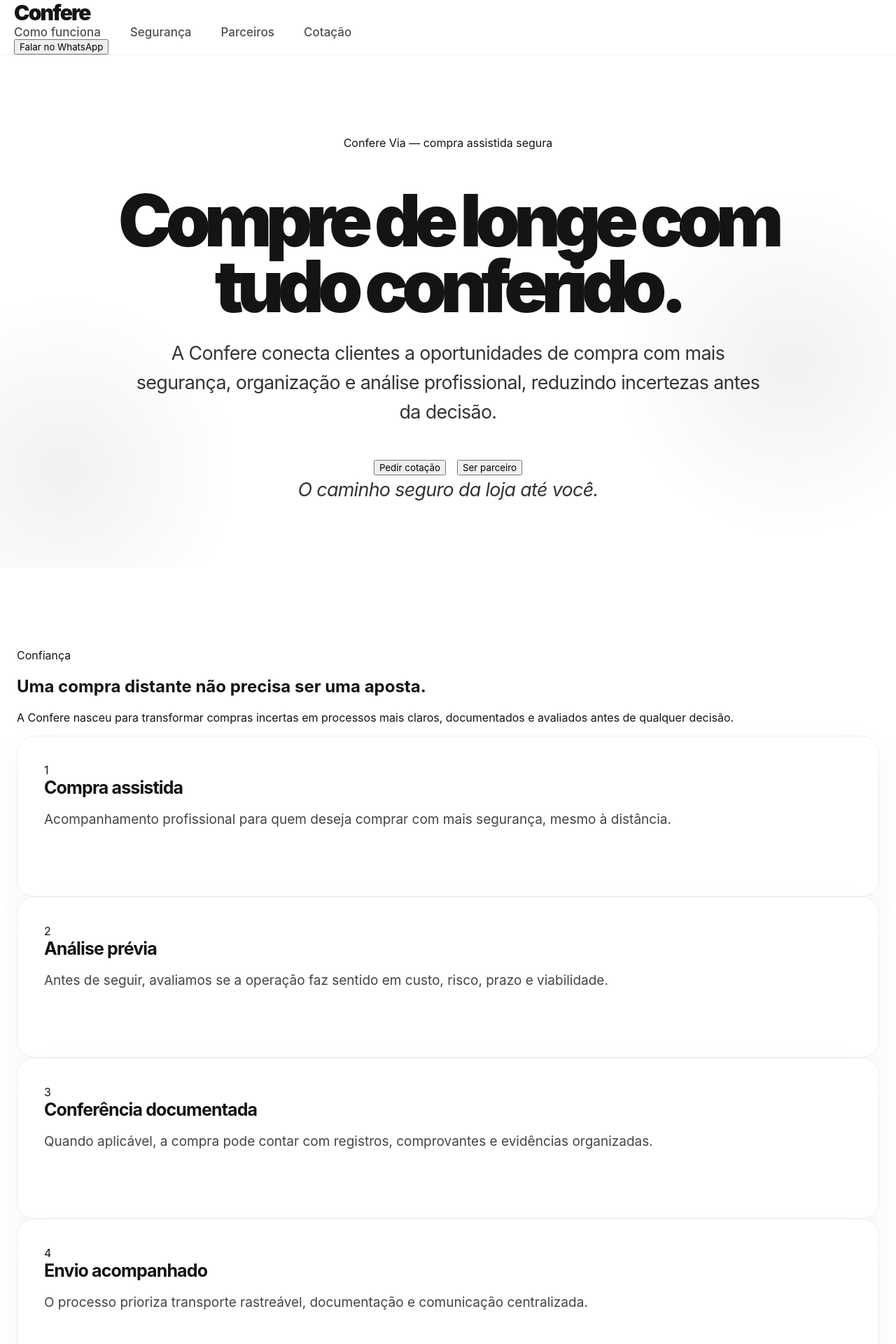
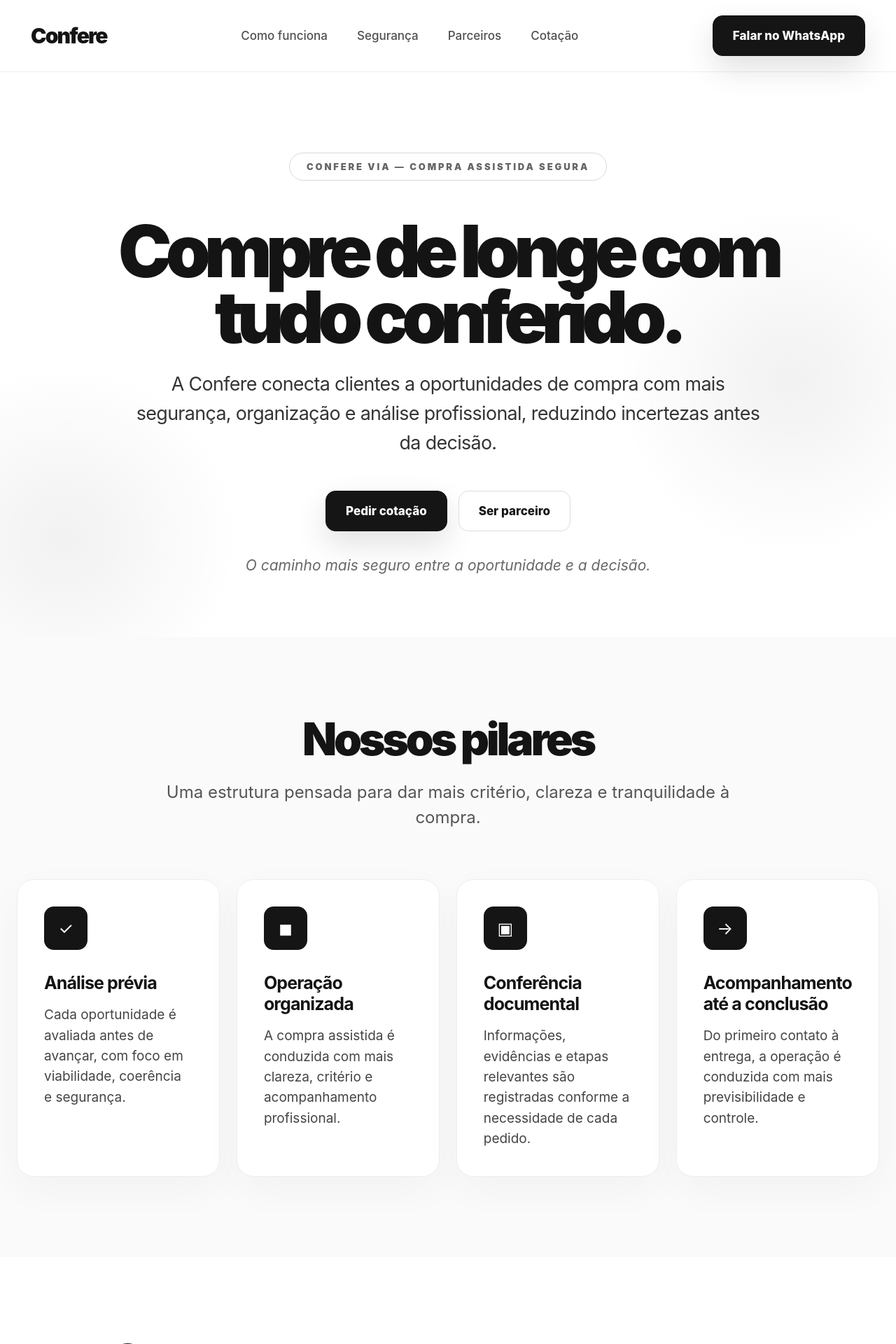
Before and after one commit to gabrielsa2899/confere-via-site, a React (Vite) app: page / in a window 1280 px wide. Shown: the top 1920 px of the page at 70% size. Built offline with nearby package versions, Linux system fonts and the light colour scheme.

Commit message:
Update App.jsx

```diff
--- a/src/App.jsx
+++ b/src/App.jsx
@@ -1,129 +1,117 @@
-import React, { useState } from "react";
-import "./index.css";
-
-const WHATSAPP_LINK = "https://wa.me/5518981601801";
-
-function App() {
-  const [openFaq, setOpenFaq] = useState(0);
-
-  const goWhatsApp = () => {
-    window.open(WHATSAPP_LINK, "_blank");
-  };
+const whatsappLink = "https://wa.me/5518981601801";
 
 const pillars = [
   {
-      title: "Compra assistida",
-      text: "Acompanhamento profissional para quem deseja comprar com mais segurança, mesmo à distância.",
+    icon: "✓",
+    title: "Análise prévia",
+    text: "Cada oportunidade é avaliada antes de avançar, com foco em viabilidade, coerência e segurança.",
   },
   {
-      title: "Análise prévia",
-      text: "Antes de seguir, avaliamos se a operação faz sentido em custo, risco, prazo e viabilidade.",
+    icon: "◼",
+    title: "Operação organizada",
+    text: "A compra assistida é conduzida com mais clareza, critério e acompanhamento profissional.",
   },
   {
-      title: "Conferência documentada",
-      text: "Quando aplicável, a compra pode contar com registros, comprovantes e evidências organizadas.",
+    icon: "▣",
+    title: "Conferência documental",
+    text: "Informações, evidências e etapas relevantes são registradas conforme a necessidade de cada pedido.",
   },
   {
-      title: "Envio acompanhado",
-      text: "O processo prioriza transporte rastreável, documentação e comunicação centralizada.",
+    icon: "→",
+    title: "Acompanhamento até a conclusão",
+    text: "Do primeiro contato à entrega, a operação é conduzida com mais previsibilidade e controle.",
   },
 ];
 
-  const process = [
+const steps = [
   {
     number: "01",
-      title: "Você envia o que procura",
-      text: "O cliente informa o produto, referência, cidade ou origem desejada e expectativa de compra.",
+    title: "Você nos apresenta a demanda.",
+    text: "Produto, referência e contexto da compra são avaliados com atenção.",
   },
   {
     number: "02",
-      title: "A Confere avalia a viabilidade",
-      text: "Analisamos se a compra compensa e se existe uma forma segura de conduzir o pedido.",
+    title: "A Confere analisa viabilidade e risco.",
+    text: "Nem toda oportunidade compensa. Nosso papel é filtrar o que faz sentido.",
   },
   {
     number: "03",
-      title: "Apresentamos uma orientação",
-      text: "O cliente recebe uma visão clara de custos, riscos, prazos estimados e próximos passos.",
+    title: "A operação é estruturada.",
+    text: "Organizamos a condução do pedido de forma mais segura, clara e profissional.",
   },
   {
     number: "04",
-      title: "O cliente decide se aprova",
-      text: "Nenhuma compra segue sem aprovação prévia do cliente sobre as condições finais.",
+    title: "A conferência é registrada.",
+    text: "As validações relevantes são documentadas conforme o perfil da operação.",
   },
   {
     number: "05",
-      title: "O pedido é acompanhado",
-      text: "A operação é conduzida com processo, comunicação oficial e registros quando necessários.",
+    title: "O cliente acompanha a conclusão.",
+    text: "A compra segue com mais previsibilidade, comunicação e respaldo.",
   },
   {
     number: "06",
-      title: "Entrega com rastreio",
-      text: "Sempre que possível, o envio é feito com rastreabilidade e documentação do andamento.",
+    title: "Decisão com mais confiança.",
+    text: "Nosso objetivo é reduzir incertezas antes e durante a compra.",
   },
 ];
 
-  const security = [
-    "Atendimento centralizado pelos canais oficiais da Confere.",
-    "Análise prévia antes de qualquer recomendação de compra.",
-    "Produtos irregulares, falsificados ou sem origem não são aceitos.",
-    "Pedidos de maior valor passam por critérios adicionais de segurança.",
-    "O cliente recebe orientação antes de decidir seguir com a compra.",
-    "A operação só avança quando houver viabilidade mínima identificada.",
+const securityItems = [
+  "A Confere atua com análise prévia e não incentiva operações sem lógica econômica ou operacional.",
+  "Pedidos sensíveis ou de maior valor exigem critério adicional e documentação proporcional.",
+  "Produtos sem procedência clara, de origem duvidosa ou incompatíveis com a política da empresa não seguem.",
+  "A operação é tratada com foco em organização, rastreabilidade e redução de exposição para todas as partes.",
+  "Cada pedido é analisado individualmente, sem promessas genéricas ou irreais.",
+  "Quando a compra não compensa, a recomendação pode ser simplesmente não prosseguir.",
 ];
 
-  const partners = [
+const partnerCards = [
   {
+    icon: "◻",
     title: "Lojas e fornecedores",
-      text: "Negócios confiáveis que desejam receber pedidos qualificados e atuar com mais organização.",
+    text: "Buscamos relações comerciais sérias, com comunicação objetiva, clareza nas informações e postura profissional.",
   },
   {
-      title: "Operadores locais",
-      text: "Pessoas previamente cadastradas para apoiar demandas autorizadas dentro do processo da Confere.",
+    icon: "◎",
+    title: "Operadores parceiros",
+    text: "Pessoas e apoios operacionais que atuem com responsabilidade, discrição e padrão confiável de execução.",
   },
   {
-      title: "Parceiros logísticos",
-      text: "Estruturas de apoio para coleta, despacho, redirecionamento ou envio quando a operação permitir.",
+    icon: "▵",
+    title: "Rede de apoio logístico",
+    text: "Estruturas de apoio que contribuam para uma operação mais organizada, previsível e bem documentada.",
   },
 ];
 
-  const faq = [
+const faqs = [
   {
-      question: "A Confere vende os produtos?",
-      answer:
-        "Em regra, não. A Confere atua como intermediadora de compra assistida, ajudando o cliente a avaliar, organizar e conduzir uma compra com mais segurança.",
+    q: "A Confere vende produtos diretamente?",
+    a: "Não. A Confere atua como estrutura de compra assistida, análise e organização operacional.",
   },
   {
-      question: "A Confere garante que sempre será mais barato?",
-      answer:
-        "Não. O objetivo é analisar se a compra compensa. Quando o custo final, o risco ou a logística não fizerem sentido, a recomendação pode ser não seguir com a compra.",
+    q: "A Confere garante que toda compra será mais barata?",
+    a: "Não. O compromisso da Confere não é prometer preço baixo a qualquer custo, e sim avaliar se a operação faz sentido. Em alguns casos, a melhor decisão é não comprar.",
   },
   {
-      question: "Vocês trabalham apenas com Paraguai?",
-      answer:
-        "Não. A Confere pode avaliar compras em lojas distantes, regiões de fronteira e também operações internacionais, como Estados Unidos e China, quando houver viabilidade.",
+    q: "Todo pedido pode ser atendido?",
+    a: "Não. Cada demanda passa por análise de viabilidade, origem, nível de risco, custo total e coerência operacional.",
   },
   {
-      question: "Produtos acima de 500 dólares podem ser comprados?",
-      answer:
-        "Podem ser analisados, mas nem sempre compensam. Produtos de maior valor exigem mais cuidado, simulação de custos, análise tributária, logística adequada e aprovação clara do cliente.",
+    q: "A Confere atende compras internacionais?",
+    a: "Quando houver lógica econômica e operacional, sim. Compras internacionais são avaliadas caso a caso, sempre com foco em viabilidade e segurança.",
   },
   {
-      question: "A Confere aceita qualquer produto?",
-      answer:
-        "Não. Produtos proibidos, falsificados, sem origem, irregulares ou com risco jurídico não são aceitos.",
-    },
-    {
-      question: "Lojas e parceiros podem se cadastrar?",
-      answer:
-        "Sim. A Confere pode avaliar lojas, operadores e parceiros logísticos que desejem atuar de forma organizada, documentada e profissional.",
+    q: "Como posso pedir uma análise ou cotação?",
+    a: "Basta entrar em contato pelo WhatsApp e apresentar o produto ou a demanda. A Confere faz uma avaliação inicial antes de qualquer avanço.",
   },
 ];
 
+function App() {
   return (
     <div className="site">
       <header className="header">
-        <div className="container header-content">
-          <a href="#inicio" className="logo">
+        <div className="header-inner">
+          <a href="#top" className="logo">
             Confere
           </a>
 
@@ -134,56 +122,57 @@ function App() {
             <a href="#cotacao">Cotação</a>
           </nav>
 
-          <button className="btn btn-dark header-btn" onClick={goWhatsApp}>
-            Falar no WhatsApp
-          </button>
+          <div className="header-actions">
+            <a href={whatsappLink} target="_blank" rel="noreferrer">
+              <button className="whatsapp-btn">Falar no WhatsApp</button>
+            </a>
+          </div>
         </div>
       </header>
 
       <main>
-        <section id="inicio" className="hero">
-          <div className="hero-bg hero-bg-left"></div>
-          <div className="hero-bg hero-bg-right"></div>
-
-          <div className="container hero-content">
-            <span className="eyebrow">Confere Via — compra assistida segura</span>
+        <section className="hero" id="top">
+          <div className="hero-content">
+            <div className="badge">CONFERE VIA — COMPRA ASSISTIDA SEGURA</div>
 
             <h1>Compre de longe com tudo conferido.</h1>
 
-            <p className="hero-subtitle">
-              A Confere conecta clientes a oportunidades de compra com mais segurança,
-              organização e análise profissional, reduzindo incertezas antes da decisão.
+            <p>
+              A Confere conecta clientes a oportunidades de compra com mais
+              segurança, organização e análise profissional, reduzindo
+              incertezas antes da decisão.
             </p>
 
             <div className="hero-actions">
-              <button className="btn btn-dark" onClick={goWhatsApp}>
-                Pedir cotação
-              </button>
+              <a href={whatsappLink} target="_blank" rel="noreferrer">
+                <button className="primary-btn">Pedir cotação</button>
+              </a>
 
-              <button className="btn btn-light" onClick={goWhatsApp}>
-                Ser parceiro
-              </button>
+              <a href={whatsappLink} target="_blank" rel="noreferrer">
+                <button className="secondary-btn">Ser parceiro</button>
+              </a>
             </div>
 
-            <p className="hero-note">O caminho seguro da loja até você.</p>
+            <div className="hero-note">
+              O caminho mais seguro entre a oportunidade e a decisão.
+            </div>
           </div>
         </section>
 
-        <section className="section">
+        <section className="section section-light">
           <div className="container">
-            <div className="section-heading center">
-              <span className="tag">Confiança</span>
-              <h2>Uma compra distante não precisa ser uma aposta.</h2>
+            <div className="section-header">
+              <h2>Nossos pilares</h2>
               <p>
-                A Confere nasceu para transformar compras incertas em processos mais claros,
-                documentados e avaliados antes de qualquer decisão.
+                Uma estrutura pensada para dar mais critério, clareza e
+                tranquilidade à compra.
               </p>
             </div>
 
-            <div className="grid four">
-              {pillars.map((item, index) => (
-                <div className="card pillar-card" key={index}>
-                  <div className="icon-box">{index + 1}</div>
+            <div className="grid-4">
+              {pillars.map((item) => (
+                <div className="card" key={item.title}>
+                  <div className="card-icon">{item.icon}</div>
                   <h3>{item.title}</h3>
                   <p>{item.text}</p>
                 </div>
@@ -192,34 +181,91 @@ function App() {
           </div>
         </section>
 
-        <section className="section muted">
-          <div className="container narrow">
-            <div className="section-heading center">
-              <span className="tag">O desafio</span>
-              <h2>Comprar de longe pode compensar. O difícil é saber quando confiar.</h2>
+        <section className="section">
+          <div className="container">
+            <div className="problem">
+              <h2>
+                Comprar de longe pode ser uma ótima oportunidade. O problema é
+                decidir sem segurança.
+              </h2>
               <p>
-                Muitas pessoas encontram preços melhores, produtos específicos ou oportunidades
-                em outras cidades, fronteiras e mercados internacionais. O problema começa quando
-                falta clareza sobre origem, condição, envio, risco, custo final e responsabilidade.
+                Muitas compras parecem vantajosas à primeira vista, mas se
+                tornam arriscadas quando faltam critério, contexto e análise.
+                A Confere nasce para reduzir essa zona de incerteza.
               </p>
             </div>
           </div>
         </section>
 
-        <section id="como-funciona" className="section">
+        <section className="section section-light" id="como-funciona">
           <div className="container">
-            <div className="section-heading center">
-              <span className="tag">Processo</span>
+            <div className="section-header">
               <h2>Como funciona</h2>
               <p>
-                Um fluxo simples para o cliente, com análise e organização antes da compra.
+                Um processo simples na apresentação, mas criterioso na execução.
               </p>
             </div>
 
-            <div className="grid three">
-              {process.map((item) => (
-                <div className="card step-card" key={item.number}>
-                  <span className="step-number">{item.number}</span>
+            <div className="grid-3">
+              {steps.map((step) => (
+                <div className="step-card" key={step.number}>
+                  <div className="step-number">{step.number}</div>
+                  <strong>{step.title}</strong>
+                  <p>{step.text}</p>
+                </div>
+              ))}
+            </div>
+          </div>
+        </section>
+
+        <section className="section" id="seguranca">
+          <div className="container">
+            <div className="section-header">
+              <h2>Segurança por critério, não por promessa.</h2>
+              <p>
+                Nosso papel é proteger a qualidade da decisão e a consistência
+                da operação.
+              </p>
+            </div>
+
+            <div className="security-list">
+              {securityItems.map((item, index) => (
+                <div className="security-item" key={index}>
+                  <div className="check">✓</div>
+                  <div>{item}</div>
+                </div>
+              ))}
+            </div>
+          </div>
+        </section>
+
+        <section className="section section-light">
+          <div className="container">
+            <div className="section-header">
+              <h2>Compras internacionais, quando fizer sentido.</h2>
+              <p>
+                A Confere também pode avaliar demandas ligadas a compras
+                internacionais, sempre com análise prévia de viabilidade, custo
+                total e coerência operacional.
+              </p>
+            </div>
+          </div>
+        </section>
+
+        <section className="section" id="parceiros">
+          <div className="container">
+            <div className="section-header">
+              <h2>Rede Confere</h2>
+              <p>
+                Construímos relações com parceiros que valorizam seriedade,
+                consistência e visão de longo prazo.
+              </p>
+            </div>
+
+            <div className="grid-3">
+              {partnerCards.map((item) => (
+                <div className="card" key={item.title}>
+                  <div className="card-icon">{item.icon}</div>
                   <h3>{item.title}</h3>
                   <p>{item.text}</p>
                 </div>
@@ -228,108 +274,31 @@ function App() {
           </div>
         </section>
 
-        <section id="seguranca" className="section dark-section">
+        <section className="cta-dark" id="cotacao">
           <div className="container">
-            <div className="section-heading">
-              <span className="tag tag-dark">Segurança</span>
-              <h2>Segurança por processo, não por promessa.</h2>
+            <h2>Tem uma oportunidade de compra e quer analisá-la com mais segurança?</h2>
             <p>
-                A Confere não trabalha com improviso. Cada operação precisa fazer sentido,
-                respeitar critérios mínimos e preservar cliente, empresa e parceiros.
+              Envie sua demanda. A Confere faz uma avaliação inicial e indica se
+              vale a pena avançar.
             </p>
-            </div>
-
-            <div className="security-grid">
-              {security.map((item, index) => (
-                <div className="security-item" key={index}>
-                  <span>✓</span>
-                  <p>{item}</p>
-                </div>
-              ))}
-            </div>
+            <a href={whatsappLink} target="_blank" rel="noreferrer">
+              <button className="secondary-btn">Chamar no WhatsApp</button>
+            </a>
           </div>
         </section>
 
         <section className="section">
-          <div className="container narrow">
-            <div className="section-heading center">
-              <span className="tag">Importações</span>
-              <h2>Compras nacionais e internacionais com análise de viabilidade.</h2>
-              <p>
-                A Confere também pode avaliar compras dos Estados Unidos e da China, considerando
-                custo final, risco, prazo, documentação e logística. O foco não é prometer o menor
-                preço, mas orientar quando a operação realmente faz sentido.
-              </p>
-            </div>
-          </div>
-        </section>
-
-        <section id="parceiros" className="section muted">
           <div className="container">
-            <div className="section-heading">
-              <span className="tag">Rede</span>
-              <h2>Faça parte da rede Confere</h2>
-              <p>
-                Buscamos parceiros confiáveis para construir uma operação segura, profissional
-                e bem posicionada no mercado.
-              </p>
+            <div className="section-header">
+              <h2>Perguntas frequentes</h2>
+              <p>Respostas objetivas para as dúvidas mais comuns.</p>
             </div>
 
-            <div className="grid three">
-              {partners.map((item, index) => (
-                <div className="card partner-card" key={index}>
-                  <div className="icon-box">{index + 1}</div>
-                  <h3>{item.title}</h3>
-                  <p>{item.text}</p>
-                </div>
-              ))}
-            </div>
-
-            <div className="center action-space">
-              <button className="btn btn-dark" onClick={goWhatsApp}>
-                Quero ser parceiro
-              </button>
-            </div>
-          </div>
-        </section>
-
-        <section id="cotacao" className="cta">
-          <div className="container cta-content">
-            <h2>Quer comprar de longe, mas não sabe em quem confiar?</h2>
-            <p>
-              Envie o produto que procura. A Confere analisa se a compra é possível,
-              se compensa e qual nível de proteção faz sentido.
-            </p>
-
-            <button className="btn btn-white" onClick={goWhatsApp}>
-              Chamar no WhatsApp
-            </button>
-          </div>
-        </section>
-
-        <section className="section">
-          <div className="container faq-container">
-            <div className="section-heading center">
-              <span className="tag">Dúvidas</span>
-              <h2>Perguntas frequentes</h2>
-              <p>Informações importantes antes de solicitar uma cotação.</p>
-            </div>
-
-            <div className="faq-list">
-              {faq.map((item, index) => (
-                <div
-                  className={`faq-item ${openFaq === index ? "active" : ""}`}
-                  key={index}
-                >
-                  <button
-                    className="faq-question"
-                    onClick={() => setOpenFaq(openFaq === index ? null : index)}
-                  >
-                    <span>{item.question}</span>
-                    <strong>{openFaq === index ? "−" : "+"}</strong>
-                  </button>
-
-                  {openFaq === index && <p className="faq-answer">{item.answer}</p>}
+            <div className="faq">
+              {faqs.map((item) => (
+                <div className="faq-item" key={item.q}>
+                  <div className="faq-question">{item.q}</div>
+                  <div className="faq-answer">{item.a}</div>
                 </div>
               ))}
             </div>
@@ -338,34 +307,34 @@ function App() {
       </main>
 
       <footer className="footer">
-        <div className="container footer-grid">
+        <div className="footer-grid">
           <div>
-            <h2>Confere Via</h2>
-            <p>Compre de longe com tudo conferido.</p>
+            <h3>Confere</h3>
+            <p>
+              Compra assistida com mais critério, segurança e organização.
+            </p>
           </div>
 
           <div>
-            <h4>Contato</h4>
+            <h3>Contato</h3>
             <p>WhatsApp: (18) 98160-1801</p>
             <p>Site: conferevia.com.br</p>
           </div>
 
           <div>
-            <h4>Navegação</h4>
-            <a href="#como-funciona">Como funciona</a>
-            <a href="#seguranca">Segurança</a>
-            <a href="#parceiros">Parceiros</a>
-            <a href="#cotacao">Cotação</a>
+            <h3>Navegação</h3>
+            <p><a href="#como-funciona">Como funciona</a></p>
+            <p><a href="#seguranca">Segurança</a></p>
+            <p><a href="#parceiros">Parceiros</a></p>
+            <p><a href="#cotacao">Cotação</a></p>
           </div>
         </div>
 
-        <div className="container legal">
-          <p>
-            A Confere Via atua como intermediadora de compra assistida. Disponibilidade,
-            preço, garantia, prazo, envio, tributação e condições finais dependem da loja,
-            produto, parceiro logístico e análise do pedido.
-          </p>
-        </div>
+        <small>
+          A Confere atua como estrutura de compra assistida e análise
+          operacional. Cada demanda é avaliada individualmente, de acordo com
+          contexto, viabilidade e nível de risco.
+        </small>
       </footer>
     </div>
   );
```
Lines whose indentation alone changed are shown as unchanged.
